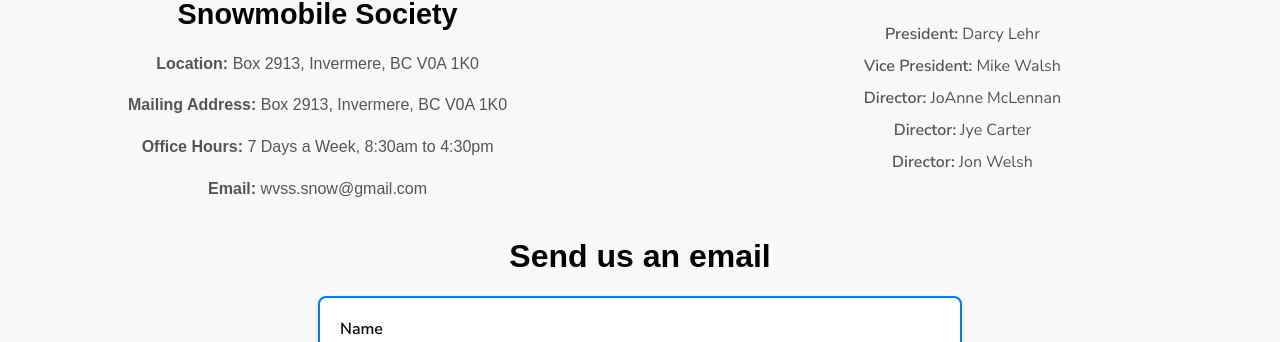
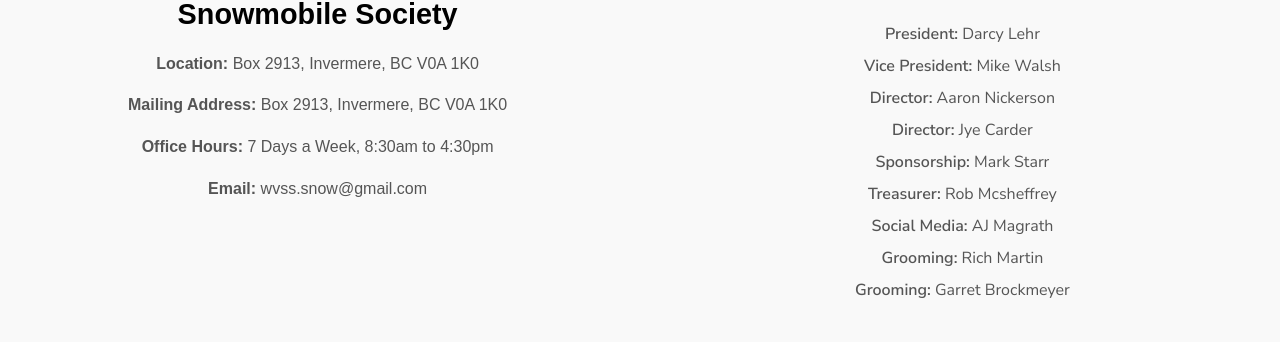
Before and after one commit to sbrew/WVSS, a React (Create React App) app: page /contact in a window 1280 px wide. Shown: the part 579-921 px from the top of the page. Built offline with nearby package versions, Linux system fonts and the light colour scheme; a web font is replaced by a local one.

Commit message:
Update directors list

```diff
--- a/src/components/Contact.jsx
+++ b/src/components/Contact.jsx
@@ -26,9 +26,13 @@ function Contact() {
               <ul>
                 <li><strong>President:</strong> Darcy Lehr</li>
                 <li><strong>Vice President:</strong> Mike Walsh</li>
-                <li><strong>Director:</strong> JoAnne McLennan</li>
-                <li><strong>Director:</strong> Jye Carter</li>
-                <li><strong>Director:</strong> Jon Welsh</li>
+                <li><strong>Director:</strong> Aaron Nickerson</li>
+                <li><strong>Director:</strong> Jye Carder</li>
+                <li><strong>Sponsorship:</strong> Mark Starr</li>
+                <li><strong>Treasurer:</strong> Rob Mcsheffrey</li>
+                <li><strong>Social Media:</strong> AJ Magrath</li>
+                <li><strong>Grooming:</strong> Rich Martin</li>
+                <li><strong>Grooming:</strong> Garret Brockmeyer</li>
               </ul>
             </div>
         </section>
```
